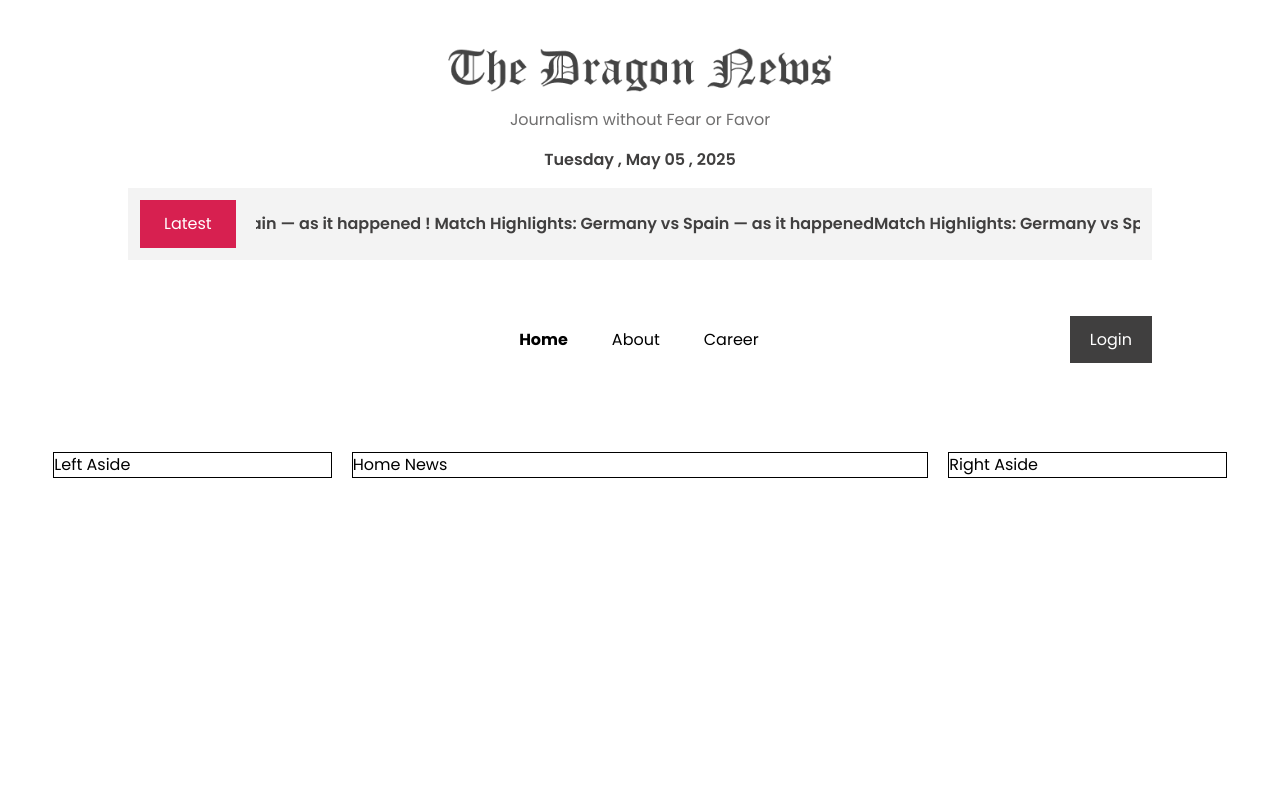
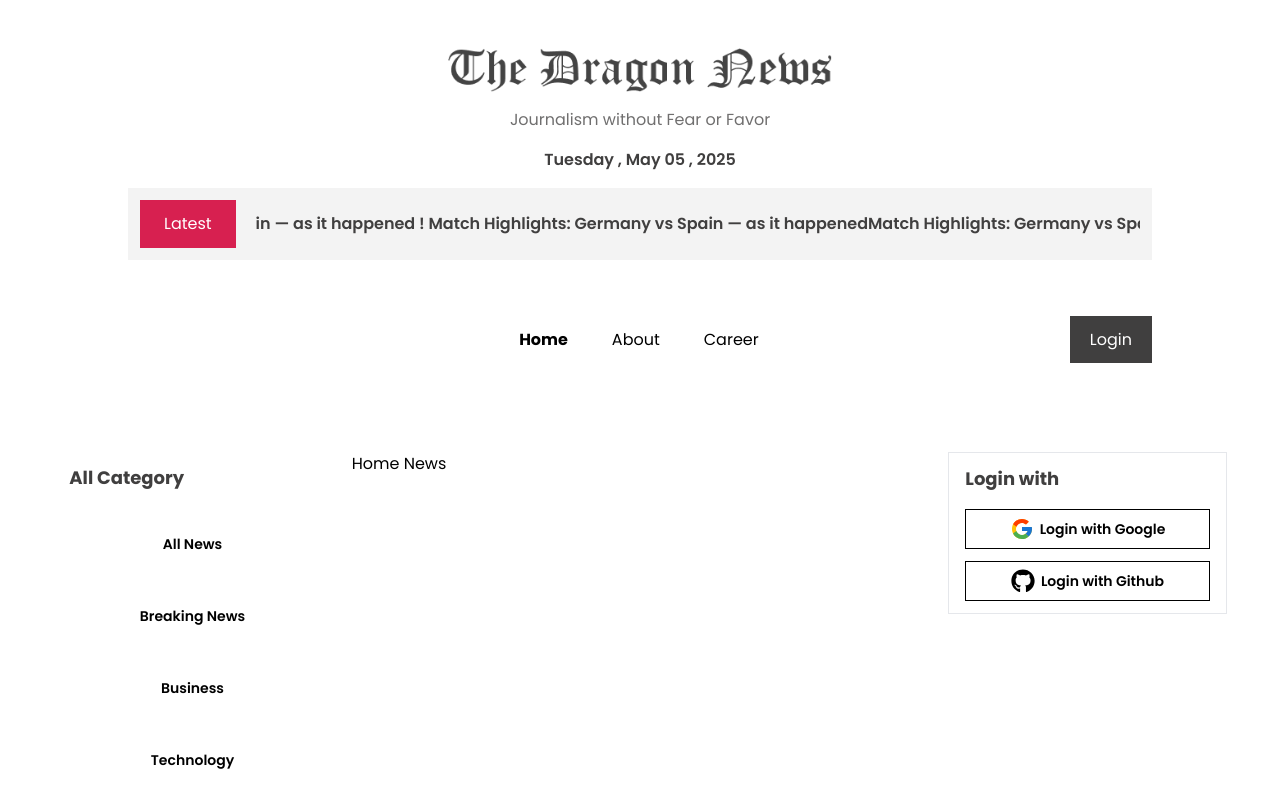
Before and after one commit to yhsunny176/dragon-news, a React (Vite) app: page / in a window 1280 px wide. Shown: the top 800 px of the page. Built offline with nearby package versions, Linux system fonts and the light colour scheme.

Commit message:
News Cards Section Done

```diff
--- a/package.json
+++ b/package.json
@@ -16,6 +16,7 @@
     "react": "^19.1.0",
     "react-dom": "^19.1.0",
     "react-fast-marquee": "^1.6.5",
+    "react-icons": "^5.5.0",
     "react-router": "^7.5.3",
     "tailwindcss": "^4.1.5"
   },
--- /dev/null
+++ b/src/Components/Categories/Categories.jsx
@@ -0,0 +1,18 @@
+import React, { use } from 'react';
+import Category from '../Category/Category';
+
+const categoryPromise = fetch('/categories.json').then((res)=>res.json());
+
+
+const Categories = () => {
+  const catData = use(categoryPromise);
+  return (
+    <div className='py-4'>
+      {
+        catData.map(category => <Category key={category.id} category={category}></Category>)
+      }
+    </div>
+  );
+};
+
+export default Categories;
--- /dev/null
+++ b/src/Components/Category/Category.jsx
@@ -0,0 +1,13 @@
+import React from 'react';
+import { NavLink } from 'react-router';
+
+const Category = ({category}) => {
+  const {id, name} = category;
+  return (
+    <div className='max-w-full py-4 px-10'>
+      <NavLink className={"btn border-0 bg-none w-full text-blk-lt cursor-pointer hover:bg-light-gray"} to={`/category/${id}`}>{name}</NavLink>
+    </div>
+  );
+};
+
+export default Category;
--- a/src/Layouts/Home/Home.jsx
+++ b/src/Layouts/Home/Home.jsx
@@ -34,7 +34,7 @@ const Home = () => {
                 </div>
             </header>
 
-            <main className="grid grid-cols-12 gap-5 *:border-1  w-11/12 mx-auto">
+            <main className="grid grid-cols-12 gap-5 w-11/12 mx-auto">
                 {/* Left Navigation */}
                 <aside className="left-side col-span-3">
                   <LeftAside></LeftAside>
--- a/src/Layouts/Home/LeftAside.jsx
+++ b/src/Layouts/Home/LeftAside.jsx
@@ -1,9 +1,11 @@
 import React from 'react';
+import Categories from '../../Components/Categories/Categories';
 
 const LeftAside = () => {
   return (
-    <div>
-      <p>Left Aside</p>
+    <div className='py-3 px-4'>
+      <h1 className='text-blk-txt-primary font-bold text-lg'>All Category</h1>
+      <Categories></Categories>
     </div>
   );
 };
--- a/src/Layouts/Home/RightAside.jsx
+++ b/src/Layouts/Home/RightAside.jsx
@@ -1,9 +1,10 @@
 import React from 'react';
+import SocialLogin from '../Social Login/SocialLogin';
 
 const RightAside = () => {
   return (
     <div>
-      <p>Right Aside</p>
+      <SocialLogin></SocialLogin>
     </div>
   );
 };
--- /dev/null
+++ b/src/Layouts/NewsCard/NewsCard.jsx
@@ -0,0 +1,62 @@
+import React, { useState } from "react";
+
+const NewsCard = ({ news }) => {
+    const { author, title, thumbnail_url, details, rating } = news;
+    const { name, published_date, img } = author;
+    const { number } = rating;
+
+    const [expanded, setExpanded] = useState(false);
+
+    const toggleReadMore = () => {
+        setExpanded(!expanded);
+    };
+
+    const formattedDate = new Date(published_date).toLocaleDateString();
+    return (
+        <div className="border-1 border-gray-300">
+            {/* Heading */}
+            <div className="flex gap-5 items-center heading bg-light-gray py-3 px-2">
+                <div className="w-10 h-10">
+                    <img src={img} className="w-full h-full object-cover rounded-full" alt="" />
+                </div>
+                <div>
+                    <h4 className="text-base text-blk-txt-primary font-bold">{name}</h4>
+                    <p className=" text-sm text-blk-lt">{formattedDate}</p>
+                </div>
+            </div>
+
+            {/* News Content */}
+            <div className="py-5 px-8">
+                <h1 className="text-lg text-blk-txt-primary font-bold">{title}</h1>
+
+                <div className="w-full h-96">
+                    <img
+                        src={thumbnail_url}
+                        className="w-full h-full object-cover mt-8 rounded-xl"
+                        alt="news thumbnail"
+                    />
+                </div>
+
+                <p
+                    className={`text-blk-lt text-base font-normal mt-10 overflow-hidden ${
+                        expanded ? "" : "line-clamp-4"
+                    }`}>
+                    {details}
+                </p>
+                <button
+                    className="text-orange-400 hover:text-orange-600 button cursor-pointer"
+                    onClick={toggleReadMore}>
+                    {expanded ? "Read Less" : "Read More"}
+                </button>
+
+                <hr className="border-t border-gray-300 my-4" />
+
+                <div>
+                 <p>{number}</p>
+                </div>
+            </div>
+        </div>
+    );
+};
+
+export default NewsCard;
--- /dev/null
+++ b/src/Layouts/Social Login/SocialLogin.jsx
@@ -0,0 +1,27 @@
+import React from "react";
+import { FcGoogle } from "react-icons/fc";
+import { FaGithub } from "react-icons/fa";
+
+const SocialLogin = () => {
+    return (
+        <div className="border-1 border-gray-200 py-3 px-4">
+            <h2 className="font-bold text-lg text-blk-txt-primary">Login with</h2>
+            <div className="*:border-1 space-y-3 mt-4 *:cursor-pointer">
+                <button
+                    type="button"
+                    className="w-full btn btn-outline">
+                    <FcGoogle size={24}/>
+                    Login with Google
+                </button>
+                <button
+                    type="button"
+                    className="w-full btn btn-outline">
+                    <FaGithub size={24}/>
+                    Login with Github
+                </button>
+            </div>
+        </div>
+    );
+};
+
+export default SocialLogin;
--- a/src/Routes/router.jsx
+++ b/src/Routes/router.jsx
@@ -23,6 +23,7 @@ export const router = createBrowserRouter([
                     {
                         path: "/category/:id",
                         element: <CatNews></CatNews>,
+                        loader: () => fetch("/news.json").then((res) => res.json())
                     },
                 ],
             },
--- a/src/index.css
+++ b/src/index.css
@@ -16,3 +16,7 @@
 *{
   font-family: "Poppins", sans-serif;
 }
+
+a.active{
+  background-color: #f3f3f3;
+}
--- a/src/pages/Category news/CatNews.jsx
+++ b/src/pages/Category news/CatNews.jsx
@@ -1,11 +1,36 @@
-import React from 'react';
+import React, { useEffect, useState } from "react";
+import { useLoaderData, useParams } from "react-router";
+import NewsCard from "../../Layouts/NewsCard/NewsCard";
 
 const CatNews = () => {
-  return (
-    <div>
-      <p>Category News</p>
-    </div>
-  );
+    const { id } = useParams();
+    const catNewsData = useLoaderData();
+    const [catNews, setCatNews] = useState([]);
+
+    useEffect(() => {
+        if (id == "0") {
+            setCatNews(catNewsData);
+            return;
+        } else if (id == "1") {
+            const breakingNews = catNewsData.filter((news) => news.others.is_today_pick === true);
+            setCatNews(breakingNews);
+            return;
+        } else {
+            const otherNews = catNewsData.filter((news) => news.category_id == id);
+            setCatNews(otherNews);
+        }
+    }, [catNewsData, id]);
+
+    return (
+        <div>
+          <h1 className="text-blk-txt-primary text-lg font-bold">Dragon News Home</h1>
+            <div className="grid grid-cols-1 gap-5">
+              {
+                catNews.map((news)=> <NewsCard key={news.id} news={news}></NewsCard>)
+              }
+            </div>
+        </div>
+    );
 };
 
 export default CatNews;
```
Also changed, not shown: 1 other file (tests, documents, lock files or other folders).
